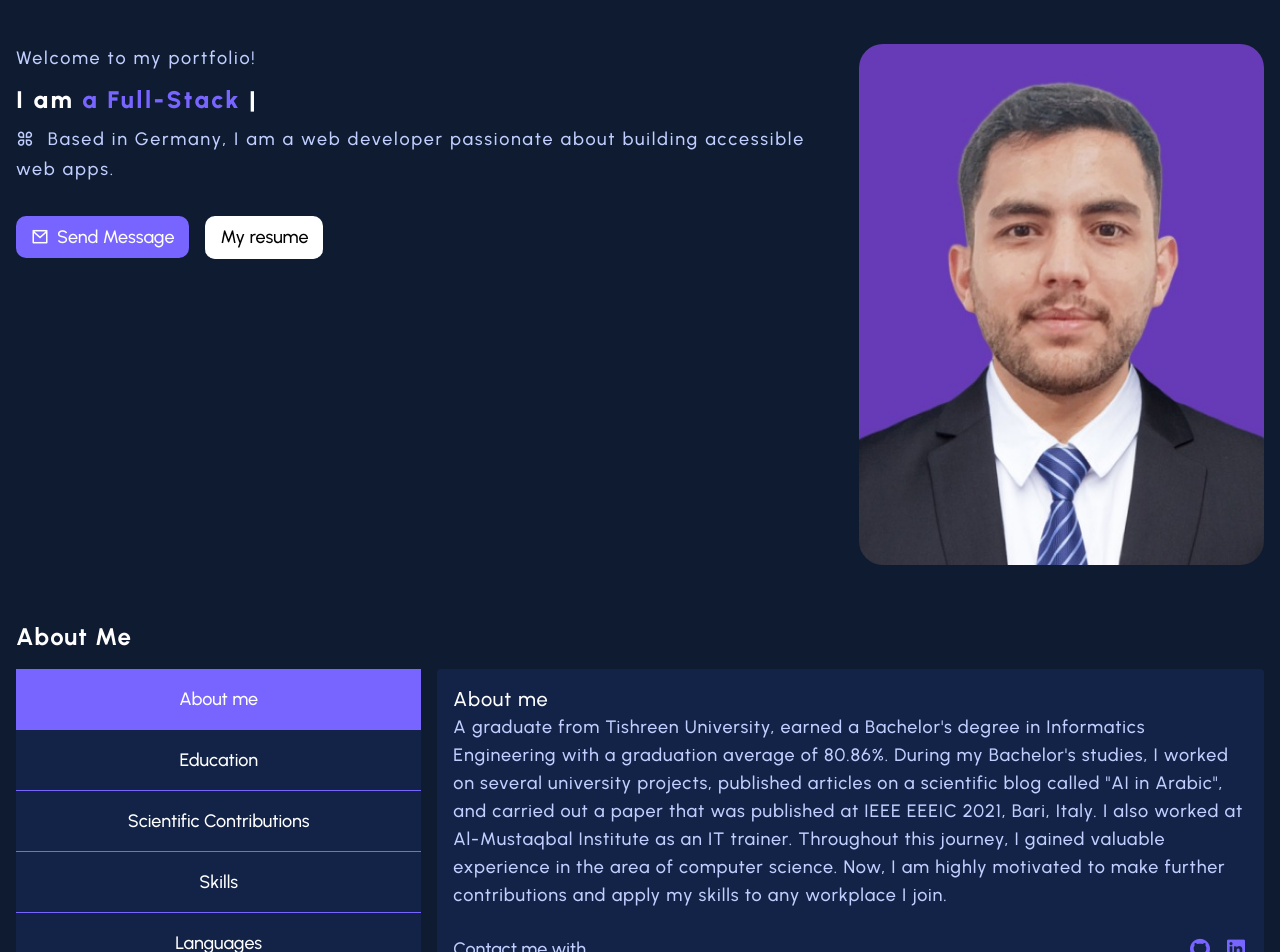
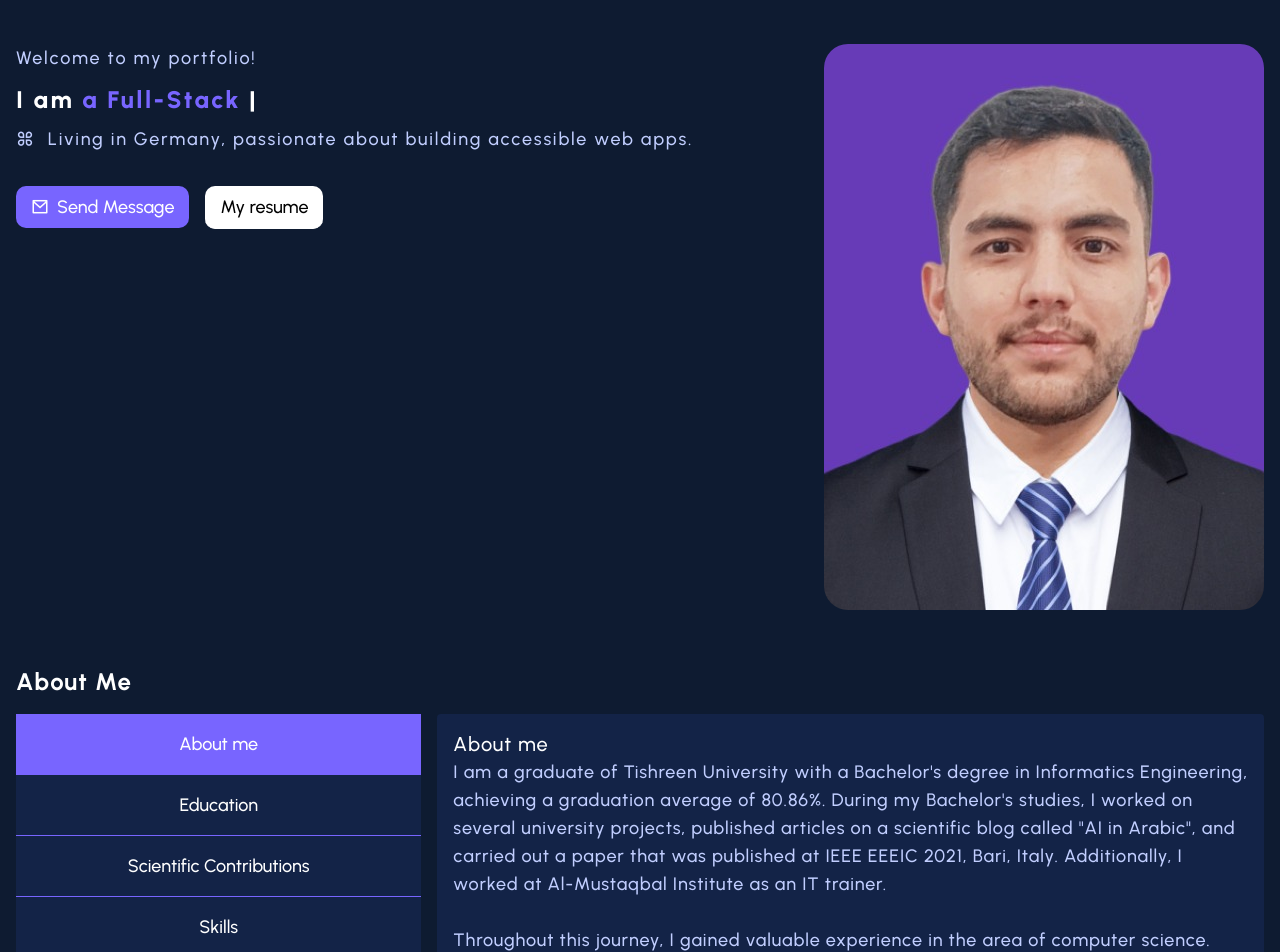
Before and after one commit to Mohammadkardi1/portfolio, a React (Create React App) app: page / in a window 1280 px wide. Shown: the part 100-1052 px from the top of the page. Built offline with nearby package versions, Linux system fonts and the light colour scheme.

Commit message:
update overview text

```diff
--- a/src/Components/About/GetInTouch.jsx
+++ b/src/Components/About/GetInTouch.jsx
@@ -4,7 +4,7 @@ import React from 'react'
 const getInTouch_items = [
     {
         title: "Address",
-        text: "Germany, Langenfeld (Rheinland)"
+        text: "Langenfeld (Rheinland), Germany"
     },
     {
         title: "Phone",
--- a/src/Components/About/Overview.jsx
+++ b/src/Components/About/Overview.jsx
@@ -33,11 +33,12 @@ export default function Overview() {
                     About me
                 </h1>
                 <p className='text-[color:var(--scroll-bar-color)] mb-6 tracking-wider'>
-                    A graduate from Tishreen University, earned a Bachelor's degree in Informatics Engineering with
-                    a graduation average of 80.86%. During my Bachelor's studies, I worked on several university projects,
+                    I am a graduate of Tishreen University with a Bachelor's degree in Informatics Engineering,
+                    achieving a graduation average of 80.86%. During my Bachelor's studies, I worked on several university projects,
                     published articles on a scientific blog called "AI in Arabic", and carried out a paper that was published
-                    at IEEE EEEIC 2021, Bari, Italy. I also worked at Al-Mustaqbal Institute as an IT trainer. Throughout
-                    this journey, I gained valuable experience in the area of computer science. Now, I am highly motivated
+                    at IEEE EEEIC 2021, Bari, Italy. Additionally, I worked at Al-Mustaqbal Institute as an IT trainer.
+                    <br/><br/>
+                    Throughout this journey, I gained valuable experience in the area of computer science. Now, I am highly motivated
                     to make further contributions and apply my skills to any workplace I join.
 
 
--- a/src/Components/About/Skills.jsx
+++ b/src/Components/About/Skills.jsx
@@ -24,7 +24,7 @@ const forntend_skills = [
         title: "Material UI",
     },
     {
-        title: "React",
+        title: "React JS",
     },
     {
         title: "SQL",
--- a/src/Components/Hero/Hero.jsx
+++ b/src/Components/Hero/Hero.jsx
@@ -42,7 +42,7 @@ export default function Hero() {
                             <p className='lex tracking-widest gap-3 md:gap-2 lg:gap-3
                                 text-[color:var(--scroll-bar-color)] leading-[30px]'>
                                 <span className='me-3'><i className="ri-apps-line"></i></span>
-                                Based in Germany, I am a web developer passionate about building accessible web apps.
+                                Living in Germany, passionate about building accessible web apps.
                             </p>
                         </div>
                         <div className='flex gap-4 py-4'>
```
